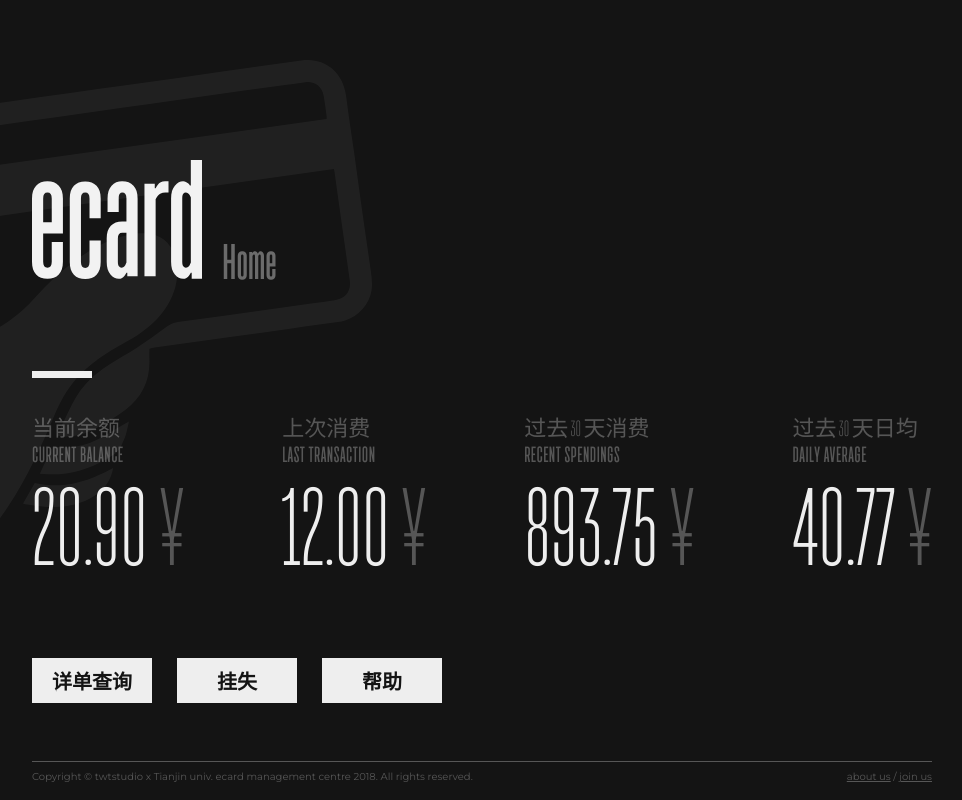
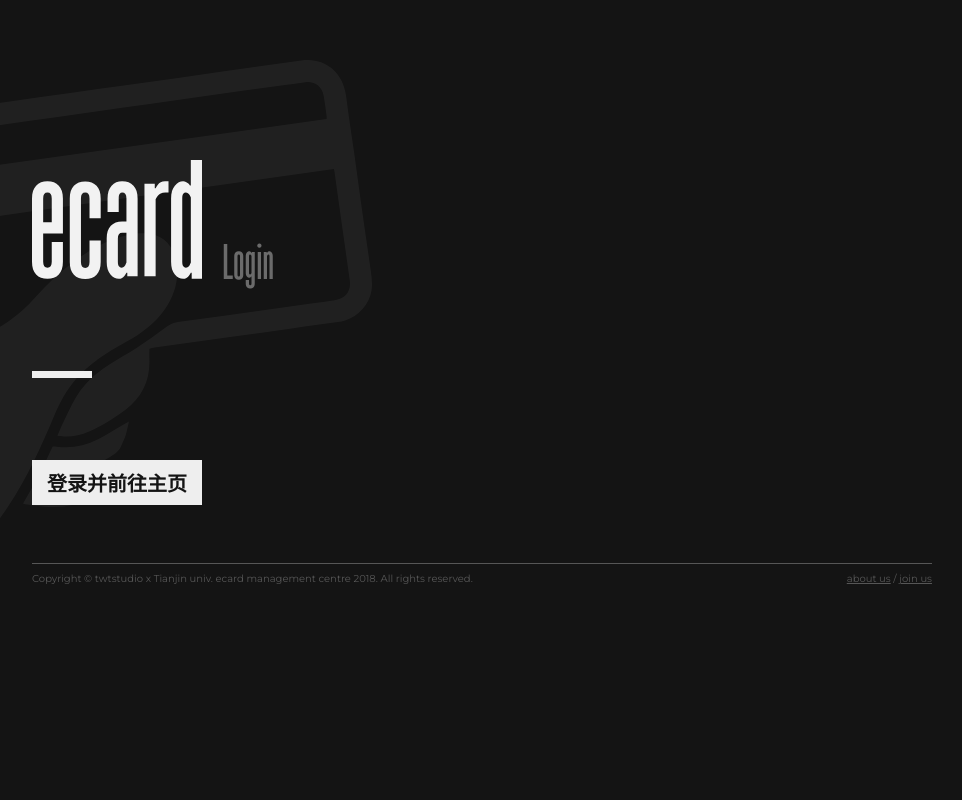
Before and after one commit to tjwhm/ecard, a Vue app in the folder front-end/vue-ecard/: page /#/ in a window 1280 px wide. Shown: the whole page, without its empty margins (158-1120 px from the left). Built offline with nearby package versions, Linux system fonts and the light colour scheme.

Commit message:
ADD-detail-and-starter-view

```diff
--- a/front-end/vue-ecard/src/App.vue
+++ b/front-end/vue-ecard/src/App.vue
@@ -96,6 +96,7 @@
 body {
   background: #141414;
   margin-top: 20vh;
+  margin-bottom: 20vh;
   color: #eee;
 }
 
@@ -103,4 +104,12 @@
   max-width: 900px;
   margin: 0 auto;
 }
+
+.flex-cashblock-container {
+  display: flex;
+  align-items: center;
+  justify-content: space-between;
+}
+
+
 </style>
--- a/front-end/vue-ecard/src/router.js
+++ b/front-end/vue-ecard/src/router.js
@@ -1,15 +1,26 @@
 import Vue from "vue";
 import Router from "vue-router";
 import Home from "./views/Home.vue";
-
+import Detail from "./views/Detail.vue";
+import Starter from "./views/Starter.vue";
 Vue.use(Router);
 
 export default new Router({
   routes: [
     {
       path: "/",
+      name: "starter",
+      component: Starter
+    },
+    {
+      path: "/home",
       name: "home",
       component: Home
+    },
+    {
+      path: "/detail",
+      name: "detail",
+      component: Detail
     },
     {
       path: "/about",
--- /dev/null
+++ b/front-end/vue-ecard/src/views/Detail.vue
@@ -0,0 +1,27 @@
+<template>
+  <div class="detail">
+    <Header subheadings="Detail"/>
+    <div style="height: 20px;"/>
+    <div style="height: 70px;"/>
+    <router-link to="/home"><button>返回 Home</button></router-link>
+    <div style="height: 50px;"/>
+    <Footer />
+  </div>
+</template>
+
+<script>
+// @ is an alias to /src
+import Header from "@/components/Header.vue";
+import Footer from "@/components/Footer.vue";
+
+export default {
+  name: "detail",
+  components: {
+    Header,
+    Footer
+  }
+};
+</script>
+
+<style scoped lang="scss">
+</style>
--- a/front-end/vue-ecard/src/views/Home.vue
+++ b/front-end/vue-ecard/src/views/Home.vue
@@ -9,7 +9,9 @@
       <CashBlock title-zh="过去 30 天日均" title-en="Daily Average" amount="40.77"/>
     </div>
     <div style="height: 70px;"/>
-    <button>详单查询</button><button>挂失</button><button>帮助</button>
+    <router-link to="/detail"><button>详单查询</button></router-link>
+    <button>挂失</button>
+    <button>帮助</button>
     <div style="height: 50px;"/>
     <Footer />
   </div>
@@ -33,11 +35,3 @@
 
 <style scoped lang="scss">
 </style>
-
-<style>
-.flex-cashblock-container {
-  display: flex;
-  align-items: center;
-  justify-content: space-between;
-}
-</style>
--- /dev/null
+++ b/front-end/vue-ecard/src/views/Starter.vue
@@ -0,0 +1,26 @@
+<template>
+  <div class="starter">
+    <Header subheadings="Login"/>
+    <div style="height: 70px;"/>
+    <router-link to="/home"><button>登录并前往主页</button></router-link>
+    <div style="height: 50px;"/>
+    <Footer />
+  </div>
+</template>
+
+<script>
+// @ is an alias to /src
+import Header from "@/components/Header.vue";
+import Footer from "@/components/Footer.vue";
+
+export default {
+  name: "starter",
+  components: {
+    Header,
+    Footer
+  }
+};
+</script>
+
+<style scoped lang="scss">
+</style>
```
